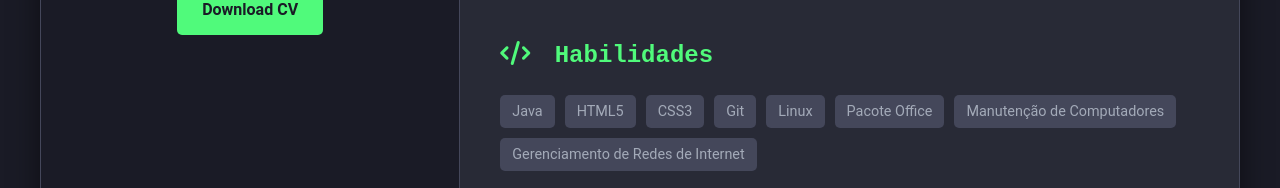
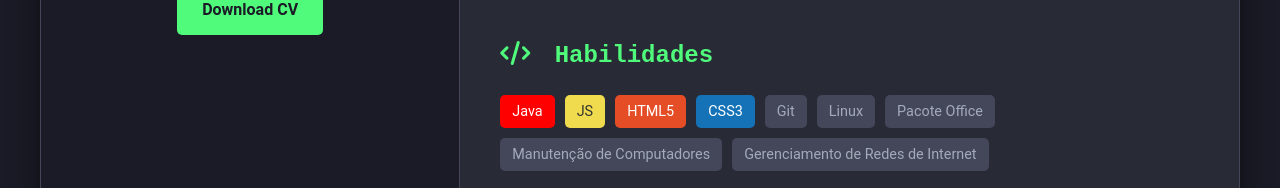
Before and after one commit to carlossilvapires/curriculo-web, a plain HTML site: page index.html in a window 1280 px wide. Shown: the part 684-872 px from the top of the page. Drawn offline with Linux system fonts and the light colour scheme.

Commit message:
feat (habilidades) adiciona cores as habilidades

```diff
--- a/index.html
+++ b/index.html
@@ -76,14 +76,15 @@
             <section id="habilidades" class="secao-animada">
                   <h3><i class="fas fa-code"></i> Habilidades</h3>
                   <div class="container-habilidades">
-                    <span class="tag-habilidade">Java</span>
-                    <span class="tag-habilidade">HTML5</span>
-                    <span class="tag-habilidade">CSS3</span>
-                    <span class="tag-habilidade">Git</span>
-                    <span class="tag-habilidade">Linux</span>
-                    <span class="tag-habilidade">Pacote Office</span>
-                    <span class="tag-habilidade">Manutenção de Computadores</span>
-                    <span class="tag-habilidade">Gerenciamento de Redes de Internet</span>
+                    <span class="tag-habilidade tag-java">Java</span>
+                    <span class="tag-habilidade tag-js">JS</span>
+                    <span class="tag-habilidade tag-html">HTML5</span>
+                    <span class="tag-habilidade tag-css">CSS3</span>
+                    <span class="tag-habilidade tag-git">Git</span>
+                    <span class="tag-habilidade tag-linux">Linux</span>
+                    <span class="tag-habilidade tag-office">Pacote Office</span>
+                    <span class="tag-habilidade tab-man">Manutenção de Computadores</span>
+                    <span class="tag-habilidade tag-rede">Gerenciamento de Redes de Internet</span>
                   </div>
                   <section id="projetos" class="secao-animada">
                     <h3><i class="fas fa-project-diagram"></i>Projetos</h3>
--- a/sytle.css
+++ b/sytle.css
@@ -163,6 +163,26 @@ ul {
     font-size: 0.9em;
 }
 
+.tag-habilidade.tag-java {
+    background-color: red;
+    color: white;
+}
+
+.tag-habilidade.tag-js {
+    background-color: #F0DB4F; /* Amarelo do JavaScript */
+    color: #323330;
+}
+
+.tag-habilidade.tag-html {
+    background-color: #E44D26;
+    color: white;
+}
+
+.tag-habilidade.tag-css {
+    background-color: #1572B6;
+    color: white;
+}
+
 .item-projeto a {
     color: var(--color-texto);
     text-decoration: none;
```
